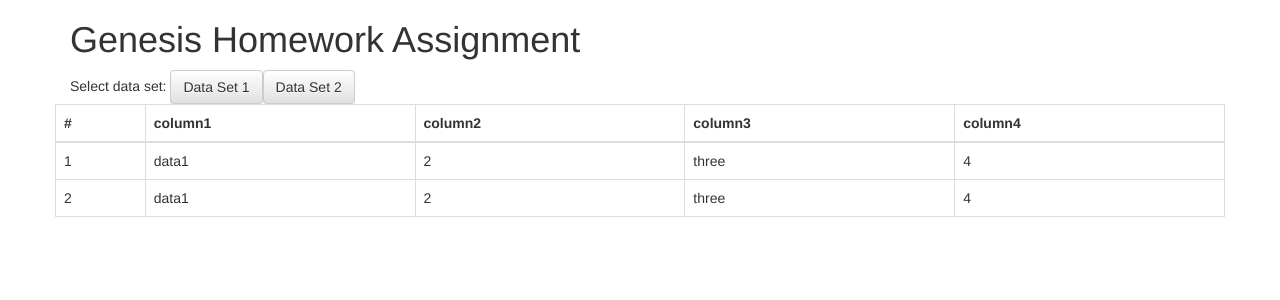
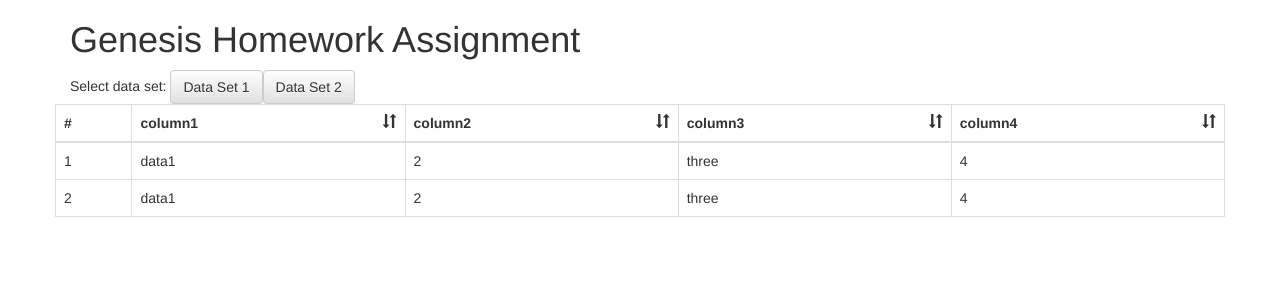
Before and after one commit to VanessaSergeon/Dynamic-Table, a React (Create React App) app: page / in a window 1280 px wide. Shown: the top 300 px of the page. Built offline with nearby package versions, Linux system fonts and the light colour scheme.

Commit message:
wip change sort icon on click

```diff
--- a/src/Table/Table.js
+++ b/src/Table/Table.js
@@ -1,9 +1,17 @@
 import React, { Component } from 'react';
 
 class Table extends Component {
-  // constructor(props) {
-  //   super(props);
-  // }
+  constructor(props) {
+    super(props);
+
+    this.state = {
+      sortedColumnIndex: null, // number
+      sortDirection: null // asc or desc
+    };
+
+    // this.getSortButton = this.getSortButton.bind(this);
+    // this.sortColumn = this.sortColumn.bind(this);
+  }
 
   getHeaderData() {
     return this.props.tableData[0];
@@ -14,12 +22,61 @@ class Table extends Component {
       <thead>
         <tr>
           <th>#</th>
-          {headerData.map(function(d) {
-            return <th key={d}>{d}</th>
+          {headerData.map((d, columnIndex) => {
+            return (
+              <th key={d}>
+                {d}
+                {this.getSortButton(columnIndex)}
+              </th>
+            );
           })}
         </tr>
       </thead>
     );
+  }
+
+  getSortButton(columnIndex) {
+    if (this.state.sortedColumnIndex === columnIndex && this.state.sortDirection === 'asc') {
+      return (
+        <span onClick={() => this.sortColumn(columnIndex)} className="glyphicon glyphicon-sort-by-attributes pull-right" aria-hidden="true"></span>
+      );
+    } else if (this.state.sortedColumnIndex === columnIndex && this.state.sortDirection === 'desc') {
+      return (
+        <span onClick={() => this.sortColumn(columnIndex)} className="glyphicon glyphicon-sort-by-attributes-alt pull-right" aria-hidden="true"></span>
+      );
+    } else {
+      return (
+        <span onClick={() => this.sortColumn(columnIndex)} className="glyphicon glyphicon-sort pull-right" aria-hidden="true"></span>
+      );
+    }
+  }
+
+  sortColumn(columnIndex) {
+//
+    console.log(columnIndex)
+    this.setState({sortedColumnIndex: columnIndex});
+
+    // if the colum index is the same
+      // sort direction is null
+      // sort direction is asc
+      // else
+
+    // if the colum index is different
+      // sort direction is null
+      // sort direction is asc
+      // else
+
+    if (this.state.sortDirection === null) {
+      this.setState({sortDirection: 'asc'});
+    } else if (this.state.sortDirection === 'asc') {
+      this.setState({sortDirection: 'desc'});
+    } else {
+      this.setState({sortDirection: null});
+      this.setState({sortedColumnIndex: null});
+    }
+
+    console.log(this.state.sortDirection);
+    console.log(this.state.sortedColumnIndex);
   }
 
   getTableBodyData() {
```
